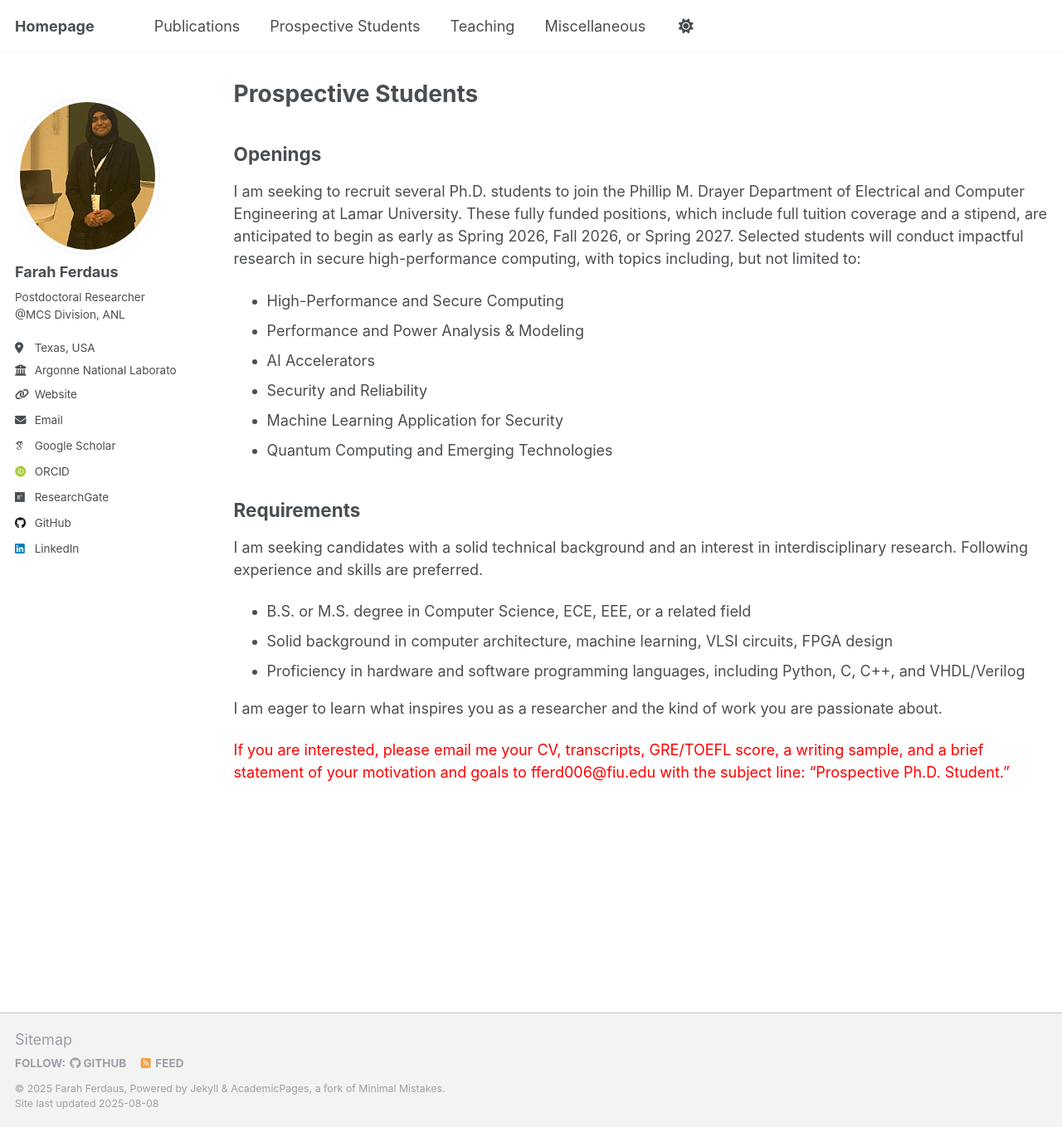
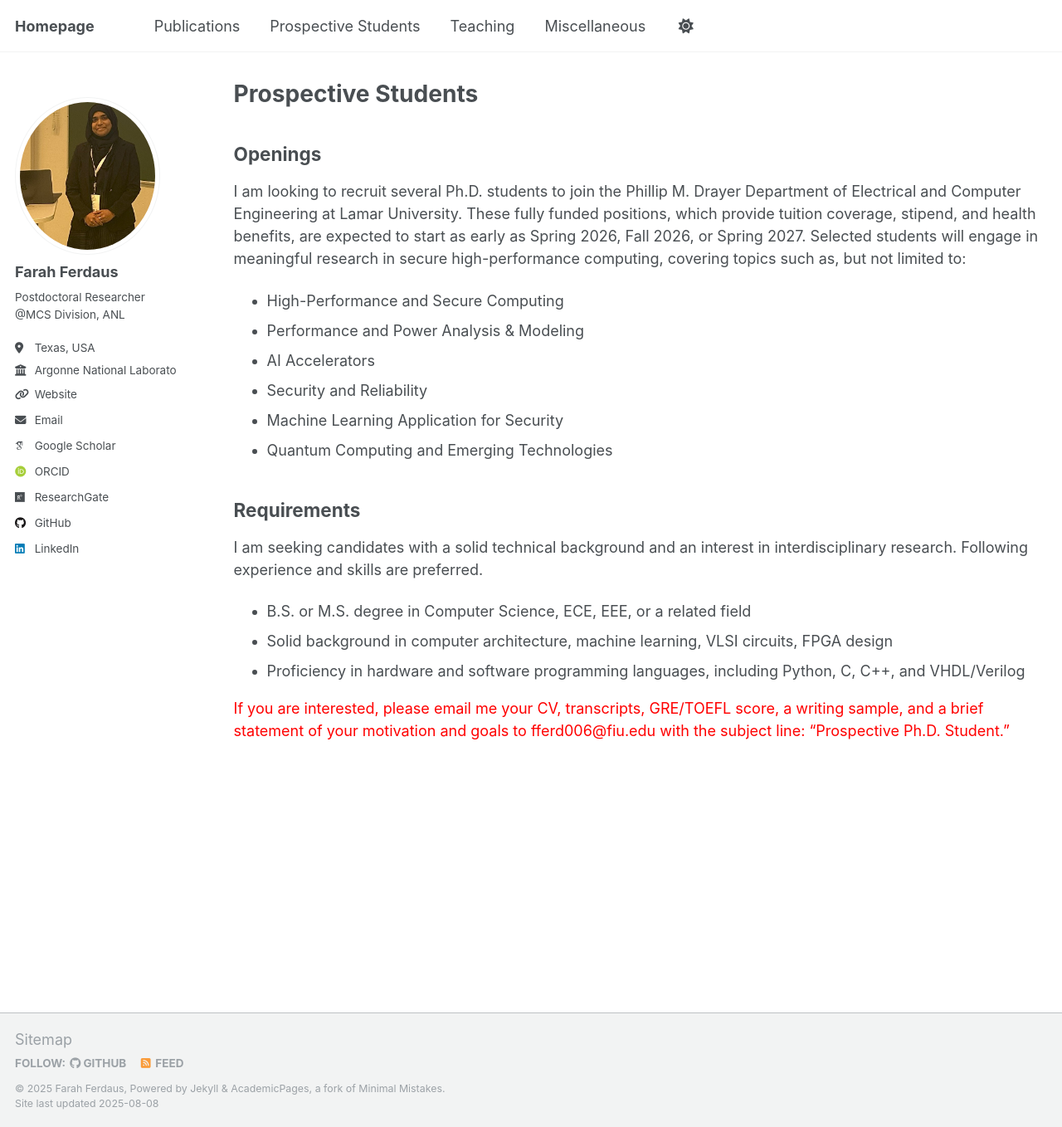
Before and after one commit to fferdaus/fferdaus.github.io, a Jekyll site: the page built from _pages/ProspectiveStudents.md, in a window 1280 px wide and 1358 px high. Shown: the whole window at 83% size. Built offline with Jekyll 4.4.1, drawn with Linux system fonts in a browser that asks for light colours; some web fonts are replaced.

Commit message:
Update ProspectiveStudents.md

```diff
--- a/_pages/ProspectiveStudents.md
+++ b/_pages/ProspectiveStudents.md
@@ -10,7 +10,7 @@ redirect_from:
 
 ## Openings
 
-I am seeking to recruit several Ph.D. students to join the Phillip M. Drayer Department of Electrical and Computer Engineering at Lamar University. These fully funded positions, which include full tuition coverage and a stipend, are anticipated to begin as early as Spring 2026, Fall 2026, or Spring 2027. Selected students will conduct impactful research in secure high-performance computing, with topics including, but not limited to:
+I am looking to recruit several Ph.D. students to join the Phillip M. Drayer Department of Electrical and Computer Engineering at Lamar University. These fully funded positions, which provide tuition coverage, stipend, and health benefits, are expected to start as early as Spring 2026, Fall 2026, or Spring 2027. Selected students will engage in meaningful research in secure high-performance computing, covering topics such as, but not limited to:
 
 - High-Performance and Secure Computing
 - Performance and Power Analysis & Modeling
@@ -29,16 +29,4 @@ I am seeking candidates with a solid technical background and an interest in int
 - Proficiency in hardware and software programming languages, including Python, C, C++, and VHDL/Verilog
 
 
-I am eager to learn what inspires you as a researcher and the kind of work you are passionate about.
-
 <span style="color:red">If you are interested, please email me your CV, transcripts, GRE/TOEFL score, a writing sample, and a brief statement of your motivation and goals to fferd006@fiu.edu with the subject line: “Prospective Ph.D. Student.”</span>
-
-
-
-
-<!--
-We offer an advanced cutting-edge research program along with an attractive work environment, competitive stipend, tuition coverage and health benefits. The city of Orlando, FL is a top destination worldwide with lots of theme parks and recreational facilities around. Interested students should email mohammad.rahman@ucf.edu with CV, GRE, and TOEFL score report.
-
-About UCF: University of Central Florida’s Computer engineering program at the Department of Electrical and Computer Engineering is ranked into top 50 nationally. It is top #3 university in terms of the number of graduate and undergraduate students. UCF is a power house for Cybersecurity and VLSI design. We have several collaboration with industry to nurture the next-generation of graduates. We have several graduate fellowship programs with AMD, Intel and TI to provide unique opportunity to earn a graduate degree while engaging in cutting edge research and being fully supported by a generous industrial fellowship.
-
--->
```
